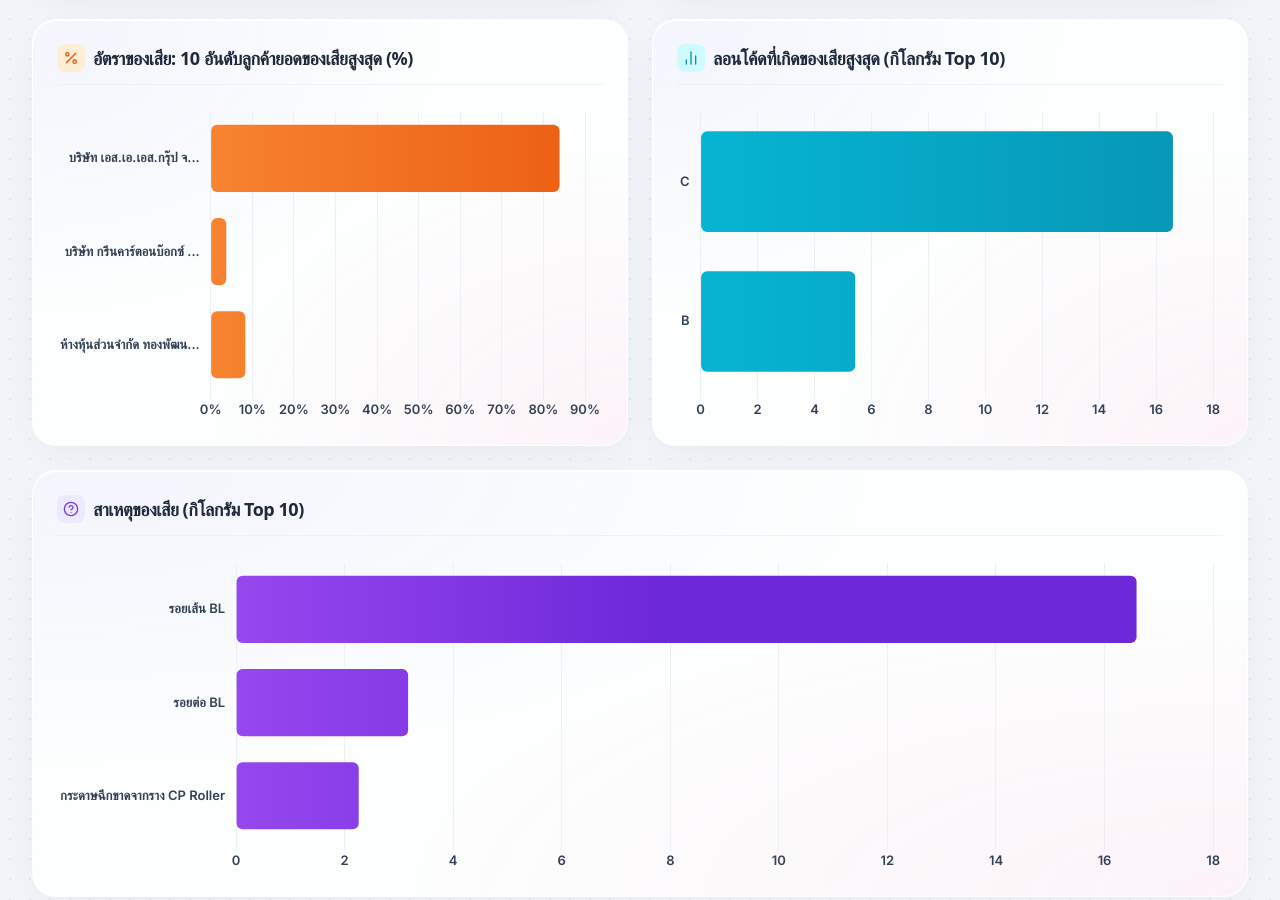
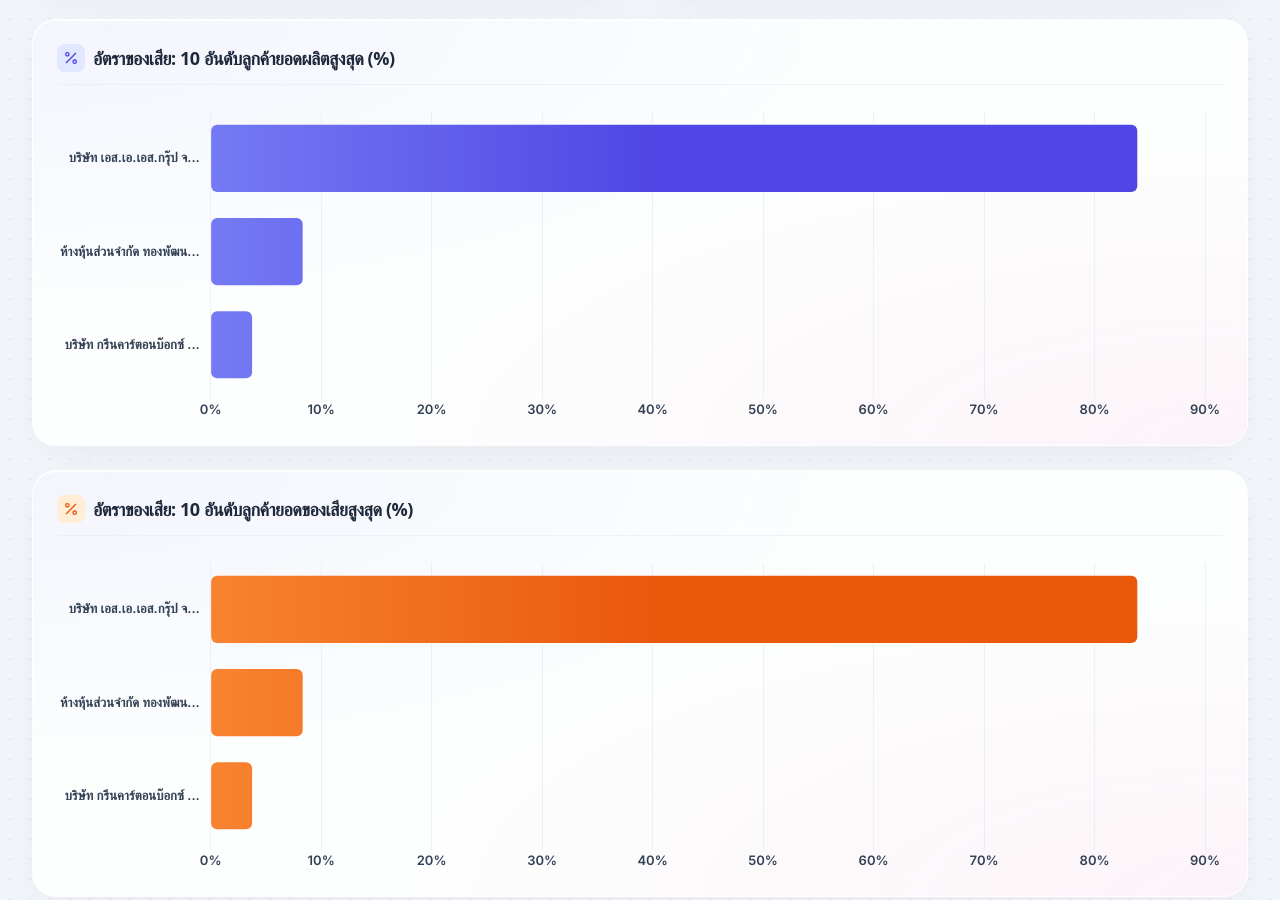
Before and after one commit to konkayan987-blip/Dashboard_West, a plain HTML site: page index.html in a window 1280 px wide. Shown: the part 3211-4111 px from the top of the page. Drawn offline with nearby package versions, Linux system fonts and the light colour scheme; no server answers.

Commit message:
Update index.html

```diff
--- a/index.html
+++ b/index.html
@@ -324,29 +324,7 @@
                 </div>
             </div>
 
-            <!-- NEW: Customer Pass Percent Chart -->
-            <div class="chart-wrapper p-6">
-                <div class="flex items-center gap-2 mb-4 border-b border-slate-200/50 pb-3">
-                    <div class="p-1.5 bg-indigo-100 rounded-lg text-indigo-600"><i data-lucide="percent" class="w-4 h-4"></i></div>
-                    <h3 class="text-lg font-bold text-slate-800 tracking-tight">อัตราของเสีย: 10 อันดับลูกค้ายอดผลิตสูงสุด (%)</h3>
-                </div>
-                <div class="chart-container">
-                    <canvas id="customerPassPercentChart"></canvas>
-                </div>
-            </div>
-
-            <!-- NEW: Customer NCP Percent Chart -->
-            <div class="chart-wrapper p-6">
-                <div class="flex items-center gap-2 mb-4 border-b border-slate-200/50 pb-3">
-                    <div class="p-1.5 bg-orange-100 rounded-lg text-orange-600"><i data-lucide="percent" class="w-4 h-4"></i></div>
-                    <h3 class="text-lg font-bold text-slate-800 tracking-tight">อัตราของเสีย: 10 อันดับลูกค้ายอดของเสียสูงสุด (%)</h3>
-                </div>
-                <div class="chart-container">
-                    <canvas id="customerNcpPercentChart"></canvas>
-                </div>
-            </div>
-
-            <!-- Lonn Code Chart (Weight) -->
+            <!-- Lonn Code Chart (Weight) MOVED HERE -->
             <div class="chart-wrapper p-6">
                 <div class="flex items-center gap-2 mb-4 border-b border-slate-200/50 pb-3">
                     <div class="p-1.5 bg-cyan-100 rounded-lg text-cyan-600"><i data-lucide="bar-chart-2" class="w-4 h-4"></i></div>
@@ -354,6 +332,28 @@
                 </div>
                 <div class="chart-container">
                     <canvas id="lonnCodeChart"></canvas>
+                </div>
+            </div>
+
+            <!-- NEW: Customer Pass Percent Chart -->
+            <div class="chart-wrapper p-6 lg:col-span-2">
+                <div class="flex items-center gap-2 mb-4 border-b border-slate-200/50 pb-3">
+                    <div class="p-1.5 bg-indigo-100 rounded-lg text-indigo-600"><i data-lucide="percent" class="w-4 h-4"></i></div>
+                    <h3 class="text-lg font-bold text-slate-800 tracking-tight">อัตราของเสีย: 10 อันดับลูกค้ายอดผลิตสูงสุด (%)</h3>
+                </div>
+                <div class="chart-container">
+                    <canvas id="customerPassPercentChart"></canvas>
+                </div>
+            </div>
+
+            <!-- NEW: Customer NCP Percent Chart -->
+            <div class="chart-wrapper p-6 lg:col-span-2">
+                <div class="flex items-center gap-2 mb-4 border-b border-slate-200/50 pb-3">
+                    <div class="p-1.5 bg-orange-100 rounded-lg text-orange-600"><i data-lucide="percent" class="w-4 h-4"></i></div>
+                    <h3 class="text-lg font-bold text-slate-800 tracking-tight">อัตราของเสีย: 10 อันดับลูกค้ายอดของเสียสูงสุด (%)</h3>
+                </div>
+                <div class="chart-container">
+                    <canvas id="customerNcpPercentChart"></canvas>
                 </div>
             </div>
 
@@ -1143,8 +1143,8 @@
                 const passW = item[1];
                 const ncpW = customerNcpWeightMap[cust] ? customerNcpWeightMap[cust].total : 0;
                 const pct = (passW + ncpW) > 0 ? (ncpW / (passW + ncpW)) * 100 : 0;
-                return [truncateString(cust, 25), pct];
-            });
+                return { cust: truncateString(cust, 25), pct: pct };
+            }).sort((a, b) => b.pct - a.pct); // เรียงจาก % มากไปน้อย
 
             // NEW: Calculate Percentages for Top 10 NCP Customers
             const top10NcpRaw = Object.entries(customerNcpWeightMap)
@@ -1156,8 +1156,8 @@
                 const ncpW = item[1].total;
                 const passW = customerPassMap[cust] || 0;
                 const pct = (passW + ncpW) > 0 ? (ncpW / (passW + ncpW)) * 100 : 0;
-                return [truncateString(cust, 25), pct];
-            });
+                return { cust: truncateString(cust, 25), pct: pct };
+            }).sort((a, b) => b.pct - a.pct); // เรียงจาก % มากไปน้อย
 
             const reasonWeightSorted = Object.entries(reasonWeightMap).sort((a, b) => b[1] - a[1]);
 
@@ -1325,6 +1325,24 @@
                 }
             });
 
+            // Lonn Code Chart
+            if (lonnCodeChartObj) lonnCodeChartObj.destroy();
+            const ctxLonnCode = document.getElementById('lonnCodeChart').getContext('2d');
+            const lonnCodeGradient = createGradient(ctxLonnCode, '#06b6d4', '#0891b2', true);
+
+            lonnCodeChartObj = new Chart(ctxLonnCode, {
+                type: 'bar',
+                data: {
+                    labels: lonnCodeSorted.map(d => d[0]),
+                    datasets: [{ label: 'น้ำหนักของเสีย (กก.)', data: lonnCodeSorted.map(d => d[1].toFixed(2)), backgroundColor: lonnCodeGradient, borderRadius: 6, borderSkipped: false }]
+                },
+                options: {
+                    indexAxis: 'y', responsive: true, maintainAspectRatio: false,
+                    plugins: { legend: { display: false } },
+                    scales: { x: { grid: { borderDash: [4, 4] } }, y: { grid: { display: false } } }
+                }
+            });
+
             // NEW: Customer Pass Percent Chart
             if (customerPassPercentChartObj) customerPassPercentChartObj.destroy();
             const ctxCustPassPct = document.getElementById('customerPassPercentChart').getContext('2d');
@@ -1333,10 +1351,10 @@
             customerPassPercentChartObj = new Chart(ctxCustPassPct, {
                 type: 'bar',
                 data: {
-                    labels: top10PassPercentData.map(d => d[0]),
+                    labels: top10PassPercentData.map(d => d.cust),
                     datasets: [{
                         label: 'อัตราของเสีย (%)',
-                        data: top10PassPercentData.map(d => d[1].toFixed(2)),
+                        data: top10PassPercentData.map(d => d.pct.toFixed(2)),
                         backgroundColor: passPctGradient,
                         borderRadius: 6,
                         borderSkipped: false
@@ -1366,10 +1384,10 @@
             customerNcpPercentChartObj = new Chart(ctxCustNcpPct, {
                 type: 'bar',
                 data: {
-                    labels: top10NcpPercentData.map(d => d[0]),
+                    labels: top10NcpPercentData.map(d => d.cust),
                     datasets: [{
                         label: 'อัตราของเสีย (%)',
-                        data: top10NcpPercentData.map(d => d[1].toFixed(2)),
+                        data: top10NcpPercentData.map(d => d.pct.toFixed(2)),
                         backgroundColor: ncpPctGradient,
                         borderRadius: 6,
                         borderSkipped: false
@@ -1388,24 +1406,6 @@
                         },
                         y: { grid: { display: false } }
                     }
-                }
-            });
-
-            // Lonn Code Chart
-            if (lonnCodeChartObj) lonnCodeChartObj.destroy();
-            const ctxLonnCode = document.getElementById('lonnCodeChart').getContext('2d');
-            const lonnCodeGradient = createGradient(ctxLonnCode, '#06b6d4', '#0891b2', true);
-
-            lonnCodeChartObj = new Chart(ctxLonnCode, {
-                type: 'bar',
-                data: {
-                    labels: lonnCodeSorted.map(d => d[0]),
-                    datasets: [{ label: 'น้ำหนักของเสีย (กก.)', data: lonnCodeSorted.map(d => d[1].toFixed(2)), backgroundColor: lonnCodeGradient, borderRadius: 6, borderSkipped: false }]
-                },
-                options: {
-                    indexAxis: 'y', responsive: true, maintainAspectRatio: false,
-                    plugins: { legend: { display: false } },
-                    scales: { x: { grid: { borderDash: [4, 4] } }, y: { grid: { display: false } } }
                 }
             });
 
```
